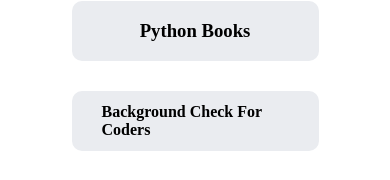
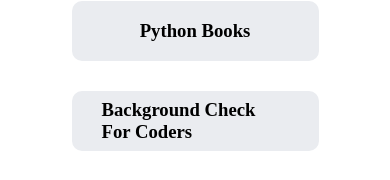
Before and after one commit to leewebstechnologies/hng_9, a React (Create React App) app: page / in a window 390 px wide. Shown: the part 526-706 px from the top of the page. Built offline with nearby package versions, Linux system fonts and the light colour scheme.

Commit message:
media query

```diff
--- a/src/User.jsx
+++ b/src/User.jsx
@@ -44,7 +44,7 @@ const User = () => {
       </section>
       <section id="links">
         <a href="https://background.zuri.team" id="pitch">
-          <h4>Background Check For Coders</h4>
+          <h3>Background Check For Coders</h3>
         </a>
       </section>
       <section id="links">
--- a/src/user.css
+++ b/src/user.css
@@ -71,6 +71,12 @@
   align-items: center;
 }
 
+@media only screen and (max-device-width: 480px) {
+  #links {
+    width: 100%;
+  }
+}
+
 #book__python {
   height: 40px;
   width: 50%;
@@ -101,13 +107,6 @@
   margin-top: -20px;
 }
 
-@media only screen and (max-device-width: 480px) {
-  #pitch {
-    width: 50%;
-    /* font-size: small; */
-  }
-}
-
 #design {
   height: 40px;
   width: 50%;
```
